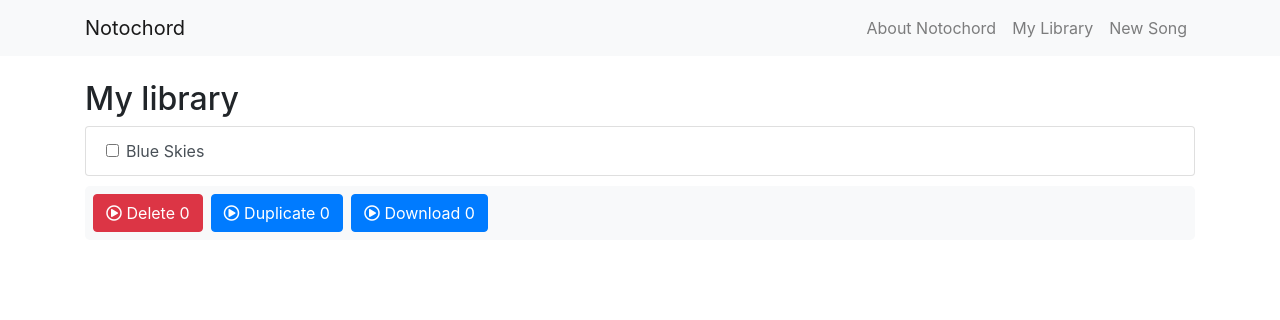
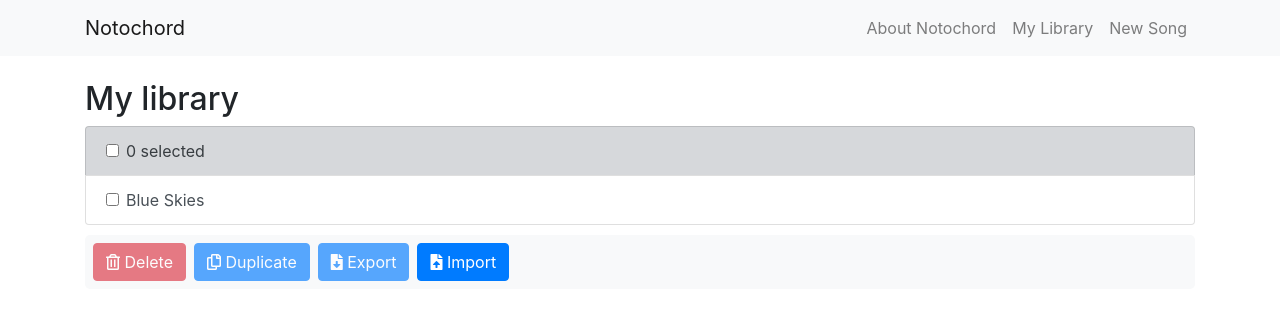
Before and after one commit to notochord/notochord.github.io, a React (Create React App) app: page /library in a window 1280 px wide. Shown: the top 320 px of the page. Built offline with nearby package versions, Linux system fonts and the light colour scheme.

Commit message:
library stuff

```diff
--- a/package.json
+++ b/package.json
@@ -8,6 +8,7 @@
     "react": "^16.8.2",
     "react-bootstrap": "^1.0.0-beta.5",
     "react-dom": "^16.8.2",
+    "react-dropzone": "^8.1.0",
     "react-router-dom": "^4.3.1",
     "react-scripts": "2.1.5"
   },
--- /dev/null
+++ b/src/components/DeleteModal.js
@@ -0,0 +1,22 @@
+import React, {Component} from 'react';
+import * as bs from 'react-bootstrap';
+
+export default class DeleteModal extends Component {
+  render() {
+    return (
+      <bs.Modal show={this.props.show} onHide={() => this.props.handleClose(false)}>
+        <bs.Modal.Header closeButton>
+          <bs.Modal.Title>Are you <em>sure</em> you want to delete that?</bs.Modal.Title>
+        </bs.Modal.Header>
+        <bs.Modal.Footer>
+          <bs.Button variant="secondary" onClick={() => this.props.handleClose(false)}>
+            No, I'm suddenly unsure
+          </bs.Button>
+          <bs.Button variant="danger" onClick={() => this.props.handleClose(true)}>
+            Yes I'm extremely sure
+          </bs.Button>
+        </bs.Modal.Footer>
+      </bs.Modal>
+    );
+  }
+}
--- a/src/components/FAIcon.js
+++ b/src/components/FAIcon.js
@@ -4,7 +4,7 @@ import React, {Component} from 'react';
 export default class FAIcon extends Component {
   render() {
     return (
-      <i aria-hidden="true" className={`far fa-${this.props.icon}`}></i>
+      <i aria-hidden="true" className={`${this.props.fastyle || 'far'} fa-${this.props.icon}`}></i>
     );
   }
 }
--- /dev/null
+++ b/src/components/ImportModal.js
@@ -0,0 +1,55 @@
+import React, {Component} from 'react';
+import * as bs from 'react-bootstrap';
+import Dropzone from 'react-dropzone';
+
+import '../css/importmodal.css'
+
+import * as songDB from '../songDB.js';
+
+export default class DeleteModal extends Component {
+  importFiles(fileData) {
+    // @todo: more validation probably
+    fileData.forEach(song => {
+      console.log('g', song);
+      songDB.putSong(song);
+    });
+  }
+  onDrop(acceptedFiles, rejectedFiles) {
+    acceptedFiles.forEach(file => {
+      const reader = new FileReader();
+      reader.onload = () => {
+        const fileData = JSON.parse(reader.result);
+        this.importFiles(fileData);
+      };
+      reader.onabort = () => console.log('file reading was aborted');
+      reader.onerror = () => console.log('file reading has failed');
+
+      reader.readAsBinaryString(file);
+    });
+
+    this.props.handleClose();
+  }
+  render() {
+    return (
+      <bs.Modal show={this.props.show} onHide={this.props.handleClose}>
+        <bs.Modal.Header closeButton>
+          <bs.Modal.Title>Upload one or more songs</bs.Modal.Title>
+        </bs.Modal.Header>
+        <bs.Modal.Body>
+          <Dropzone onDrop={this.onDrop.bind(this)}>
+            {({getRootProps, getInputProps, isDragActive}) =>
+                <div {...getRootProps()} className={`dropzone ${isDragActive ? 'dropzoneActive' : ''}`}>
+                  <input {...getInputProps()} />
+                  {
+                    isDragActive ?
+                      <p>Drop files here...</p> :
+                      <p>Try dropping some files here, or click to select files to upload.</p>
+                  }
+                </div>
+              }
+          </Dropzone>
+        </bs.Modal.Body>
+      </bs.Modal>
+    );
+  }
+}
--- /dev/null
+++ b/src/css/importmodal.css
@@ -0,0 +1,9 @@
+.dropzone {
+  border: 4px dashed transparent;
+  padding: 10px;
+  border-radius: 5px;
+}
+
+.dropzone.dropzoneActive {
+  border-color: lightblue;
+}
--- a/src/routes/About.js
+++ b/src/routes/About.js
@@ -3,12 +3,12 @@ import React, {Component} from 'react';
 export default class About extends Component {
   render() {
     return (
-      <div>
+      <>
         <h2>About Notochord</h2>
         <p>
           Notochord is the brainchild of estemed human Jacob Bloom. <a href="https://github.com/notochord/notochord/blob/master/README.md">Learn more here</a>
         </p>
-      </div>
+      </>
     );
   }
 }
--- a/src/routes/Editor.js
+++ b/src/routes/Editor.js
@@ -36,11 +36,11 @@ export default class Editor extends Component {
     const song = this.state.song;
     if(!song) return (<div>Loading...</div>);
     return (
-      <div>
+      <>
         <EditableTitle song={song} handleChange={this.onTitleChange.bind(this)} />
         <NotochordRenderer song={song}/>
         <PlaybackControls />
-      </div>
+      </>
     );
   }
 }
--- a/src/routes/Library.js
+++ b/src/routes/Library.js
@@ -2,6 +2,8 @@ import React, {Component} from 'react';
 import * as bs from 'react-bootstrap';
 
 import FAIcon from '../components/FAIcon.js';
+import DeleteModal from '../components/DeleteModal.js';
+import ImportModal from '../components/ImportModal.js';
 
 import * as songDB from '../songDB.js';
 
@@ -14,7 +16,9 @@ export default class Library extends Component {
   }
   updateSongState() {
     songDB.getAllSongs().then(songs => {
-      this.setState({...this.state, songs})
+      let allUIDs = songs.map(song => song.uid);
+      let newChecked = new Set([...this.state.checkedChildren].filter(uid => allUIDs.includes(uid)));
+      this.setState({...this.state, checkedChildren: newChecked, songs})
     });
   }
   childCheckedStateChanged(childUID, checked) {
@@ -26,15 +30,29 @@ export default class Library extends Component {
     }
     this.setState({...this.state, checkedChildren: newChecked});
   }
+  toggleAllChecks() {
+    if(this.state.checkedChildren.size) {
+      this.setState({...this.state, checkedChildren: new Set()});
+    } else {
+      let allUIDs = new Set(this.state.songs.map(song => song.uid));
+      this.setState({...this.state, checkedChildren: allUIDs});
+    }
+  }
   render() {
     return (
-      <div>
+      <>
         <h2>My library</h2>
         <bs.ListGroup>
-          {this.state.songs.map(song => (<LibraryItem key={song.uid} song={song} checkedStateChanged={this.childCheckedStateChanged.bind(this)} />))}
+          <bs.ListGroup.Item variant="secondary">
+            <bs.Form.Check
+              label={`${this.state.checkedChildren.size} selected`}
+              checked={this.state.checkedChildren.size}
+              onChange={this.toggleAllChecks.bind(this)}/>
+          </bs.ListGroup.Item>
+          {this.state.songs.map(song => (<LibraryItem key={song.uid} song={song} isChecked={this.state.checkedChildren.has(song.uid)} checkedStateChanged={this.childCheckedStateChanged.bind(this)} />))}
         </bs.ListGroup>
         <LibraryToolbar checkedSongs={this.state.checkedChildren}/>
-      </div>
+      </>
     );
   }
 }
@@ -49,16 +67,36 @@ class LibraryItem extends Component {
       <bs.ListGroup.Item action href={`/editor/${song.uid}`}>
         <bs.Form.Check
           label={song.title}
-          onClick={e => this.props.checkedStateChanged(song.uid, e.target.checked)}/>
+          checked={this.props.isChecked}
+          onChange={e => this.props.checkedStateChanged(song.uid, e.target.checked)}/>
       </bs.ListGroup.Item>
     );
   }
 }
 
 class LibraryToolbar extends Component {
-  deleteChecked() {
+  constructor() {
+    super();
+    this.state = {showDeleteModal: false, showImportModal: false};
+  }
+  showDeleteModal() {
+    this.setState({...this.state, showDeleteModal: true});
+  }
+  handleDeleteModalClose(confirmed) {
+    this.setState({...this.state, showDeleteModal: false});
+    if(confirmed) {
       // @todo do this as 1 transaction probably
       this.props.checkedSongs.forEach(uid => songDB.deleteSong(uid));
+    }
+  }
+  showImportModal() {
+    this.setState({...this.state, showImportModal: true});
+  }
+  handleImportModalClose(confirmed) {
+    this.setState({...this.state, showImportModal: false});
+    if(confirmed) {
+      console.log(44);
+    }
   }
   duplicateChecked() {
     // heck yeah async
@@ -70,6 +108,7 @@ class LibraryToolbar extends Component {
   }
   async downloadChecked() {
     const library = await Promise.all([...this.props.checkedSongs].map(uid => songDB.getSong(uid)));
+    library.forEach(song => delete song.uid);
     const serialized = encodeURIComponent(JSON.stringify(library));
 
     //https://ourcodeworld.com/articles/read/189/how-to-create-a-file-and-generate-a-download-with-javascript-in-the-browser-without-a-server
@@ -85,18 +124,30 @@ class LibraryToolbar extends Component {
     document.body.removeChild(element);
   }
   render() {
+    const anyChecked = !this.props.checkedSongs.size;
     return (
+      <>
         <bs.ButtonToolbar className="notochord-toolbar bg-light">
-          <bs.Button variant="danger" onClick={this.deleteChecked.bind(this)}>
-            <FAIcon icon="play-circle" /> Delete {this.props.checkedSongs.size}
+            <bs.Button variant="danger"
+              onClick={this.showDeleteModal.bind(this)}
+              disabled={anyChecked}>
+              <FAIcon icon="trash-alt" /> Delete
             </bs.Button>
-          <bs.Button onClick={this.duplicateChecked.bind(this)}>
-            <FAIcon icon="play-circle" /> Duplicate {this.props.checkedSongs.size}
+            <bs.Button onClick={this.duplicateChecked.bind(this)}
+              disabled={anyChecked}>
+              <FAIcon icon="copy" /> Duplicate
             </bs.Button>
-          <bs.Button onClick={this.downloadChecked.bind(this)}>
-            <FAIcon icon="play-circle" /> Download {this.props.checkedSongs.size}
+            <bs.Button onClick={this.downloadChecked.bind(this)}
+              disabled={anyChecked}>
+              <FAIcon fastyle="fas" icon="file-download" /> Export
+            </bs.Button>
+            <bs.Button onClick={this.showImportModal.bind(this)}>
+              <FAIcon fastyle="fas" icon="file-upload" /> Import
             </bs.Button>
         </bs.ButtonToolbar>
+        <DeleteModal show={this.state.showDeleteModal} handleClose={this.handleDeleteModalClose.bind(this)} />
+        <ImportModal show={this.state.showImportModal} handleClose={this.handleImportModalClose.bind(this)} />
+      </>
     );
   }
 }
```
Also changed, not shown: 1 other file (tests, documents, lock files or other folders). Lines whose indentation alone changed are shown as unchanged.
